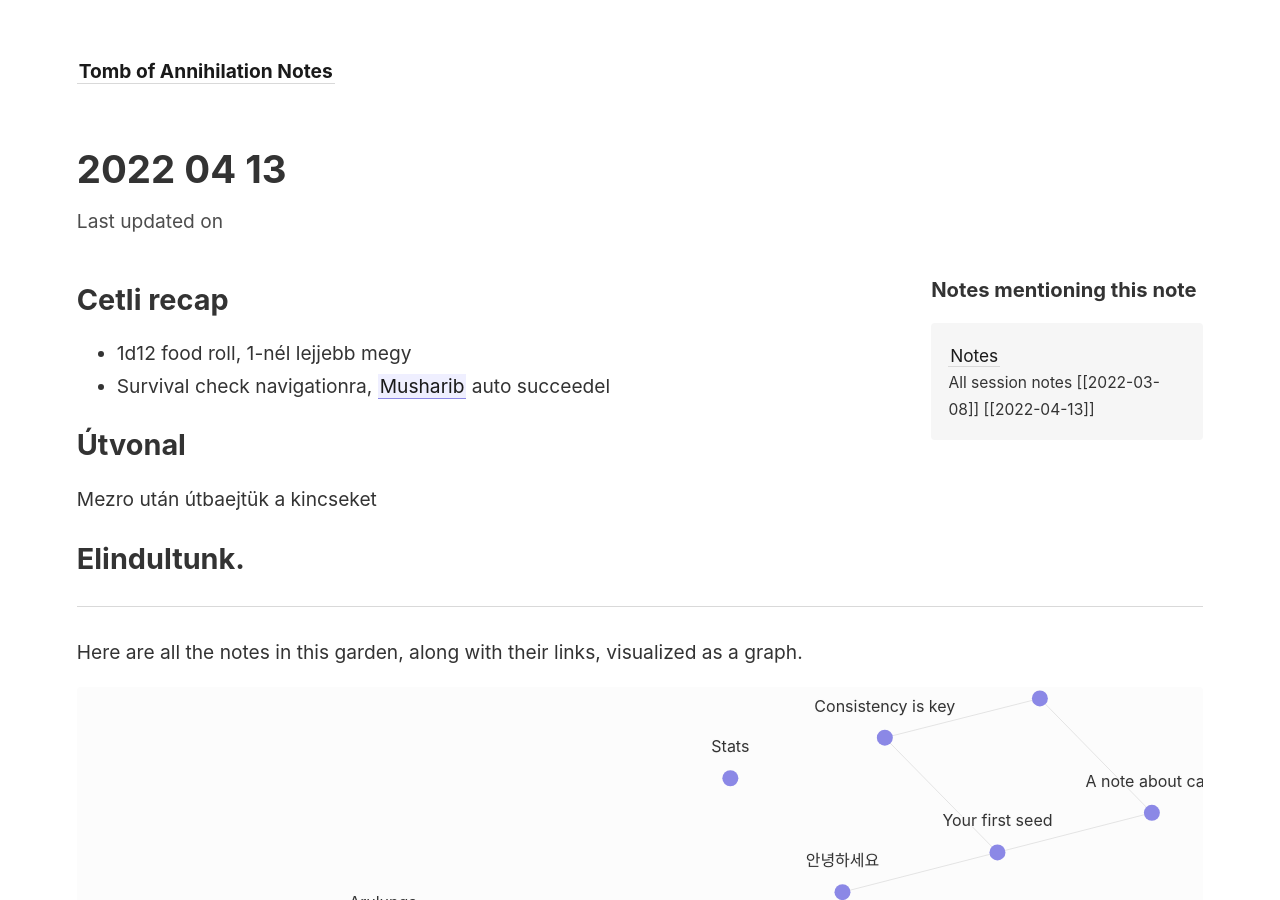
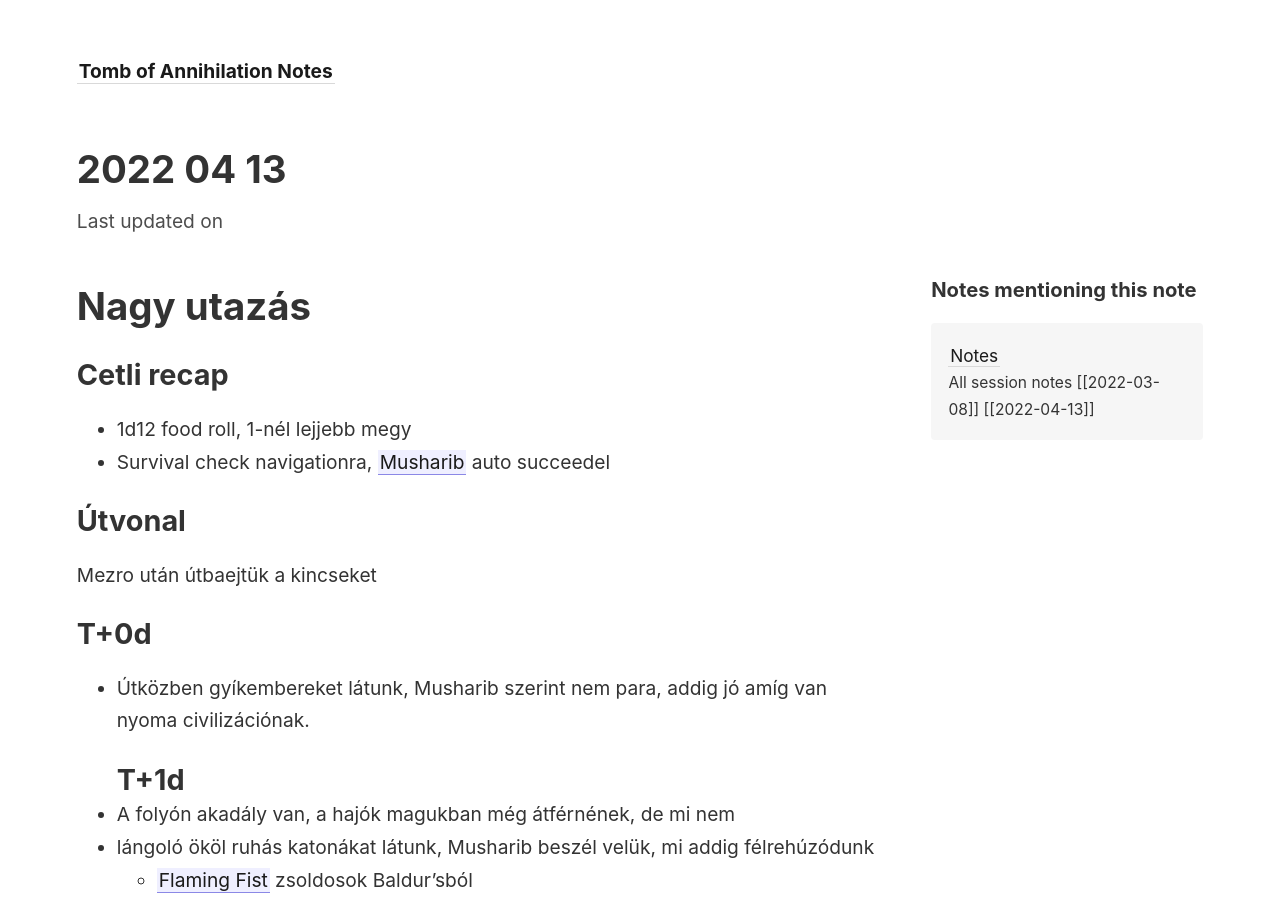
Before and after one commit to bucsi/toa-notes, a Jekyll site: the page built from _notes/2022-04-13.md, in a window 1280 px wide and 900 px high. Built offline with Jekyll 4.4.1, drawn with Linux system fonts in a browser that asks for light colours; some of the changed text lies outside the part shown.

Commit message:
mid-session commit

```diff
--- a/_notes/2022-04-13.md
+++ b/_notes/2022-04-13.md
@@ -1,6 +1,6 @@
 ---
 ---
-
+# Nagy utazás
 ## Cetli recap
 - 1d12 food roll, 1-nél lejjebb megy
 - Survival check navigationra, [[Musharib]] auto succeedel
@@ -8,4 +8,15 @@
 ## Útvonal
 Mezro után útbaejtük a kincseket
 
-## Elindultunk.
+## T+0d
+- Útközben gyíkembereket látunk, Musharib szerint nem para, addig jó amíg van nyoma civilizációnak.
+## T+1d
+- A folyón akadály van, a  hajók magukban még átférnének, de mi nem
+- lángoló ököl ruhás katonákat látunk, Musharib beszél velük, mi addig félrehúzódunk
+	- [[Flaming Fist]] zsoldosok Baldur'sból
+	- adót kell fizetni: felfedezési permit
+	- szereztünk illegális permitet [[Kesvaldro]]tól D4G\\G3R aranyából, illetve kaptunk fülest, hogy szar lesz az időjárás, várjunk a kikötőjükben
+	- a vihar alatt meghúzódunk náluk, útbaigazít
+	- itt alszunk
+
+## T+2d
```
Also changed, not shown: _notes/2022-03-08.md (+2 -2 lines), _notes/Characters/Kesvaldro.md (added, +1 -0 lines), _notes/Lore/Flaming Fist.md (added, +1 -0 lines).
